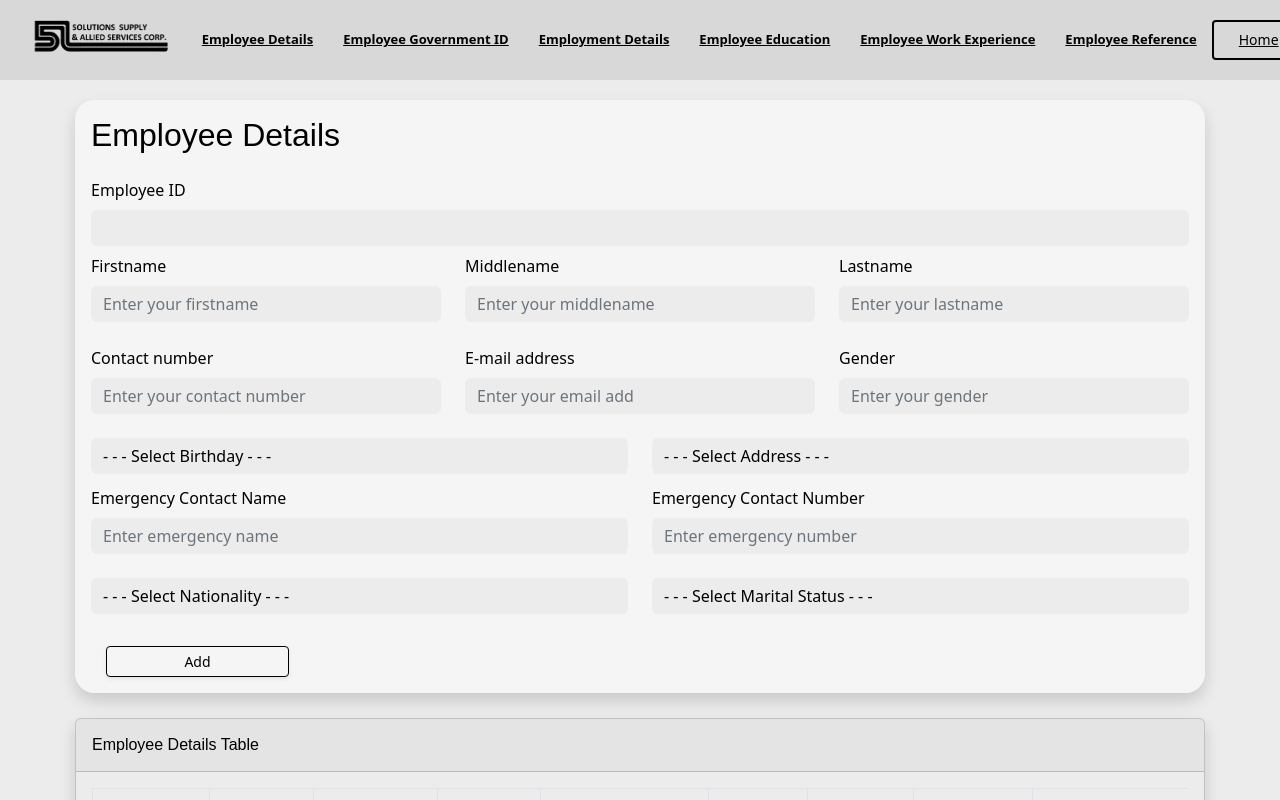
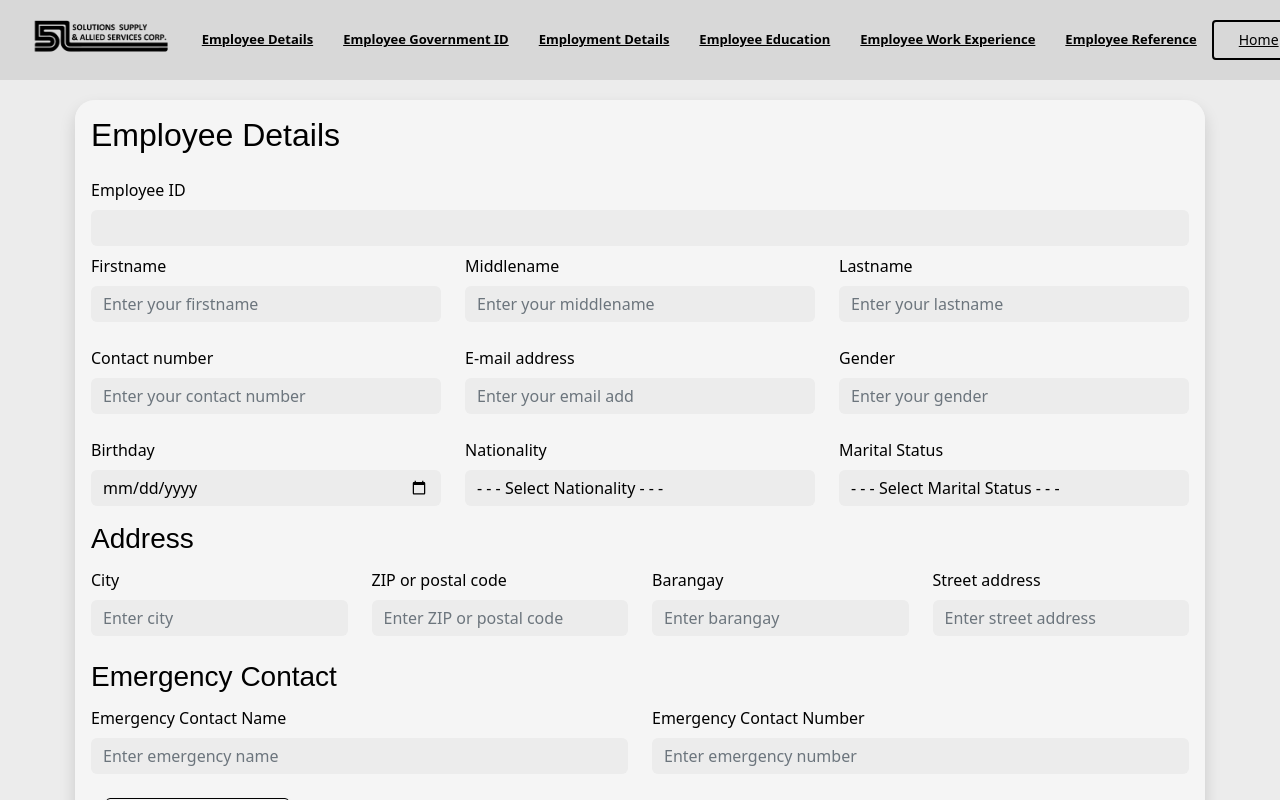
Before and after one commit to SilentCode1003/HumanResource, a React (Vite) app: page /EmployeeDetails in a window 1280 px wide. Shown: the top 800 px of the page. Built offline with nearby package versions, Linux system fonts and the light colour scheme.

Commit message:
added calendar selection for date based input fields and graph

```diff
--- a/package.json
+++ b/package.json
@@ -11,13 +11,17 @@
     "preview": "vite preview"
   },
   "dependencies": {
+    "@canvasjs/charts": "^3.7.8",
     "bootstrap": "^5.2.3",
     "bootstrap-icons": "^1.10.5",
     "boxicons": "^2.1.4",
+    "chart.js": "^4.3.0",
     "react": "^18.2.0",
     "react-bootstrap": "^2.7.4",
+    "react-chartjs-2": "^5.2.0",
     "react-dom": "^18.2.0",
     "react-router-dom": "^6.11.2",
+    "recharts": "^2.6.2",
     "serve": "^14.2.0"
   },
   "devDependencies": {
--- /dev/null
+++ b/src/components/BarGraph.jsx
@@ -0,0 +1,23 @@
+import React from 'react';
+import { BarChart, Bar, XAxis, YAxis, CartesianGrid, Tooltip, Legend } from 'recharts';
+
+const BarGraph = () => {
+  const data = [
+    { name: 'Active', 2023 : 10 },
+    { name: 'Resigned', 2023 : 20 },
+    { name: 'Probationary', 2023 : 30 },
+  ];
+
+  return (
+    <BarChart width={500} height={300} data={data}>
+      <CartesianGrid strokeDasharray="3 3" />
+      <XAxis dataKey="name" />
+      <YAxis />
+      <Tooltip />
+      <Legend />
+      <Bar dataKey="2023" fill="#8884d8" />
+    </BarChart>
+  );
+};
+
+export default BarGraph;
--- a/src/components/InputFieldsEmpDet.jsx
+++ b/src/components/InputFieldsEmpDet.jsx
@@ -1,5 +1,6 @@
 
 const InputFieldsEmpDet = () => {
+
     return (
         <div className="row mb-2 ">
         <div className="col-lg-12 ">
@@ -40,16 +41,62 @@ const InputFieldsEmpDet = () => {
                             <input id="gender" name="gender" type="" className="form-control fieldcolor" placeholder="Enter your gender"/>
                         </div>
                     </div>
-                    <div className="row mb-1">
-                        <div className="col-md-6">
-                            <select className="entry-input form-control mb-2 fieldcolor" name="dateofbirth" id="dateofbirth">
-                                <option value="">- - - Select Birthday - - -</option>
+                    <div className="row mb-2">
+                        <div className="col-md-4">
+                        <label className="form-label">Birthday</label>
+                            <input type="date" id="dateofbirth" name="dateofbirth" className="entry-input form-control fieldcolor" />
+                        </div>
+                        <div className="col-md-4">
+                        <label className="form-label">Nationality</label>
+                            <select className="entry-input form-control mb-2 fieldcolor" name="nationality" id="nationality">
+                                <option value="">- - - Select Nationality - - -</option>
+                                <option value="fil">FILIPINO</option>
+                                <option value="cn">CHINESE</option>
+                                <option value="jp">JAPANESE</option>
+                                <option value="kr">KOREAN</option>
+                                <option value="indo">INDONESIAN</option>
+                                <option value="malay">MALAYSIAN</option>
+                                <option value="thai">THAI</option>
+                                <option value="tai">TAIWANESE</option>
                             </select>
                         </div>
-                        <div className="col-md-6">
-                            <select className="entry-input form-control fieldcolor" name="address" id="address">
-                                <option value="">- - - Select Address - - -</option>
+                        <div className="col-md-4">
+                        <label className="form-label">Marital Status</label>
+                            <select className="entry-input form-control fieldcolor" name="maritalstatus" id="maritalstatus">
+                                <option value="">- - - Select Marital Status - - -</option>
+                                <option value="married">MARRIED</option>
+                                <option value="divorced">DIVORCED</option>
+                                <option value="separated">SEPARATED/WIDOWED</option>
+                                <option value="nvmarried">NEVER MARRIED</option>
                             </select>
+                        </div>
+                    </div>
+                    <div className="row mb-1">
+                        <div className="col-md-12">
+                            <h3>Address</h3>
+                        </div>
+                    </div>
+                    <div className="row mb-4">
+                        <div className="col-md-3">
+                            <label className="form-label">City</label>
+                            <input id="city" name="city" type="tel" className="form-control fieldcolor" placeholder="Enter city"/>
+                        </div>
+                        <div className="col-md-3">
+                            <label className="form-label">ZIP or postal code</label>
+                            <input id="zip" name="zip" type="email" className="form-control fieldcolor" placeholder="Enter ZIP or postal code"/>
+                        </div>
+                        <div className="col-md-3">
+                            <label className="form-label">Barangay</label>
+                            <input id="brgy" name="brgy" type="" className="form-control fieldcolor" placeholder="Enter barangay"/>
+                        </div>
+                        <div className="col-md-3">
+                            <label className="form-label">Street address</label>
+                            <input id="street" name="street" type="" className="form-control fieldcolor" placeholder="Enter street address"/>
+                        </div>
+                    </div>
+                    <div className="row mb-1">
+                        <div className="col-md-12">
+                            <h3>Emergency Contact</h3>
                         </div>
                     </div>
                     <div className="row mb-4">
@@ -60,18 +107,6 @@ const InputFieldsEmpDet = () => {
                         <div className="col-md-6">
                             <label className="form-label">Emergency Contact Number</label>
                             <input id="emergencycontactnumber" name="emergencycontactnumber" className="form-control fieldcolor" placeholder="Enter emergency number"/>
-                        </div>
-                    </div>
-                    <div className="row mb-4">
-                        <div className="col-md-6">
-                            <select className="entry-input form-control mb-2 fieldcolor" name="nationality" id="nationality">
-                                <option value="">- - - Select Nationality - - -</option>
-                            </select>
-                        </div>
-                        <div className="col-md-6">
-                            <select className="entry-input form-control fieldcolor" name="maritalstatus" id="maritalstatus">
-                                <option value="">- - - Select Marital Status - - -</option>
-                            </select>
                         </div>
                     </div>
                     <div className="col-md-4 mt-4">
--- a/src/components/InputFieldsEmpEd.jsx
+++ b/src/components/InputFieldsEmpEd.jsx
@@ -29,7 +29,7 @@ const InputFieldsEmpEd = () => {
                         </div>
                         <div className="col-md-6">
                             <label className="form-label">Graduation Date</label>
-                            <input id="graduationdate" name="graduationdate"  className="form-control fieldcolor" placeholder="Enter graduation date"/>
+                            <input type="date" id="graduationdate" name="graduationdate" className="entry-input form-control fieldcolor" />
                         </div>
                     </div>
                     <div className="col-md-4 mt-4">
--- a/src/components/InputFieldsEmpExp.jsx
+++ b/src/components/InputFieldsEmpExp.jsx
@@ -25,11 +25,11 @@ const InputFieldsEmpExp = () => {
                     <div className="row mb-4">
                         <div className="col-md-4">
                             <label className="form-label">Start Date</label>
-                            <input id="startdate" name="startdate" type="tel" className="form-control fieldcolor" placeholder="Enter start date"/>
+                            <input type="date" id="startdate" name="startdate" className="entry-input form-control fieldcolor" />
                         </div>
                         <div className="col-md-4">
                             <label className="form-label">End Date</label>
-                            <input id="enddate" name="enddate"  className="form-control fieldcolor" placeholder="Enter end date"/>
+                            <input type="date" id="enddate" name="enddate" className="entry-input form-control fieldcolor" />
                         </div>
                         <div className="col-md-4">
                             <label className="form-label">Job Description</label>
--- a/src/components/InputFieldsEmploymentDet.jsx
+++ b/src/components/InputFieldsEmploymentDet.jsx
@@ -15,13 +15,17 @@ const InputFieldsEmploymentDet = () => {
                     <div className="row mb-4">
                         <div className="col-md-4">
                             <label className="form-label">Department</label>
-                            <select className="entry-input form-control mb-2 fieldcolor" name="department" id="department">
+                            <select className="entry-input form-control fieldcolor" name="department" id="department">
                                 <option value="">- - - Select Department - - -</option>
+                                <option value="married">IT</option>
+                                <option value="divorced">HR</option>
+                                <option value="separated">MAINTENANCE</option>
+                                <option value="nvmarried">FIELD</option>
                             </select>
                         </div>
                         <div className="col-md-4">
                             <label className="form-label">Date of Hired</label>
-                            <input id="dateofhire" name="dateofhire" type="text" className="form-control fieldcolor" placeholder="Enter date of hired"/>
+                            <input type="date" id="dateofhire" name="dateofhire" className="entry-input form-control fieldcolor" />
                         </div>
                         <div className="col-md-4">
                             <label className="form-label">Employment Status</label>
@@ -35,11 +39,11 @@ const InputFieldsEmploymentDet = () => {
                         </div>
                         <div className="col-md-4">
                             <label className="form-label">Probation Period</label>
-                            <input id="probationperiod" name="probationperiod"  className="form-control fieldcolor" placeholder="Enter probation period"/>
+                            <input type="date" id="probationperiod" name="probationperiod" className="entry-input form-control fieldcolor" />
                         </div>
                         <div className="col-md-4">
                             <label className="form-label">Performance Review Schedule</label>
-                            <input id="performancereviewschedule" name="performancereviewschedule"  className="form-control fieldcolor" placeholder="Enter performance review schedule"/>
+                            <input type="date" id="performancereviewschedule" name="performancereviewschedule" className="entry-input form-control fieldcolor" />
                         </div>
                     </div>
                     <div className="col-md-4 mt-4">
--- a/src/main.jsx
+++ b/src/main.jsx
@@ -8,6 +8,7 @@ import EmployementDetails from './pages/EmployementDetails.jsx';
 import EmployeeEducation from './pages/EmployeeEducation.jsx';
 import EmployeeWorkExperience from './pages/EmployeeWorkExperience.jsx';
 import EmployeeReference from './pages/EmployeeReference.jsx';
+
 
 import 'bootstrap/dist/css/bootstrap.min.css'
 
```
Also changed, not shown: src/App.jsx (+7 -8 lines), src/pages/EmployeeDetails.jsx (line endings or trailing spaces), 1 other file (tests, documents, lock files or other folders).
